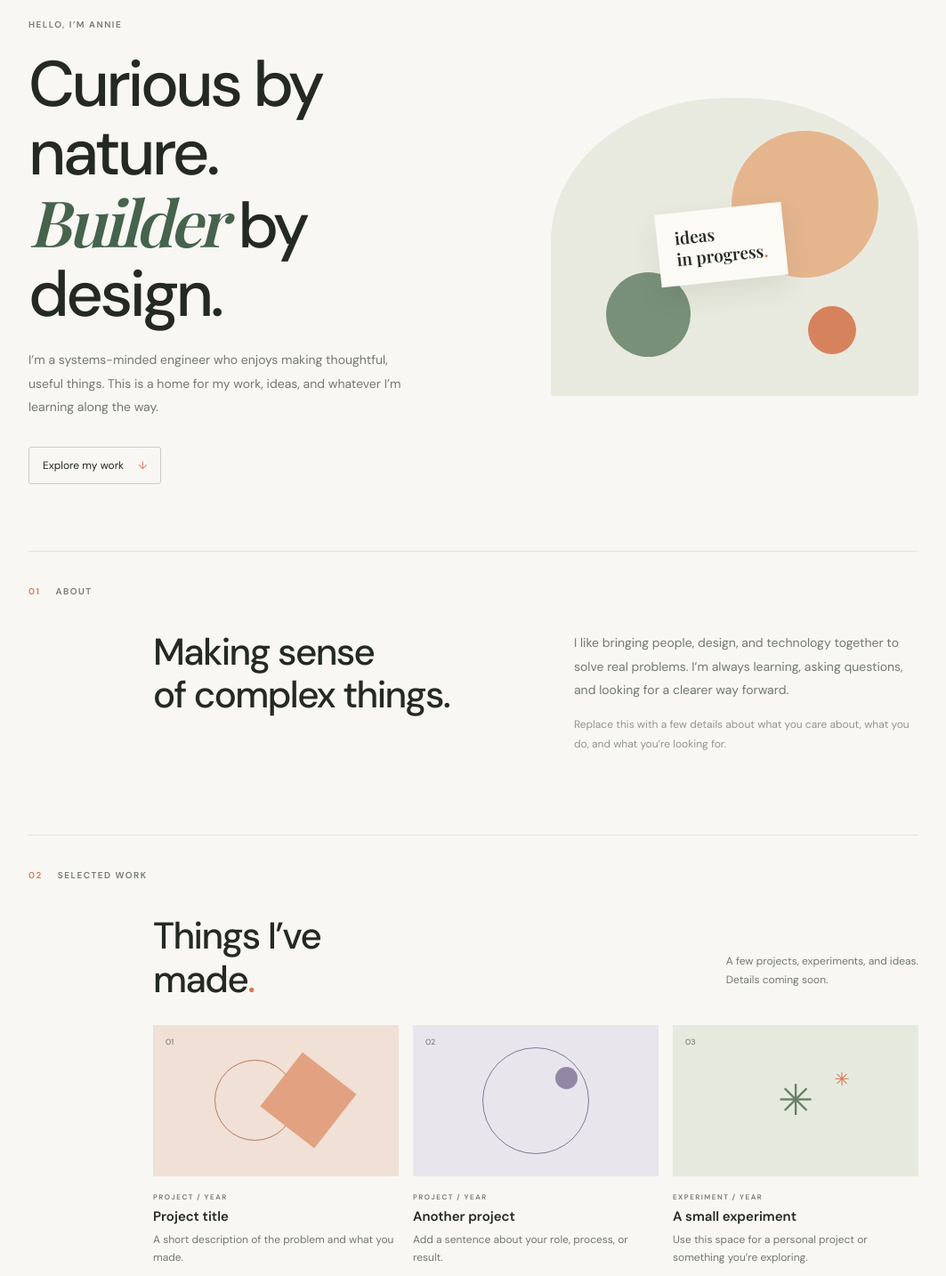
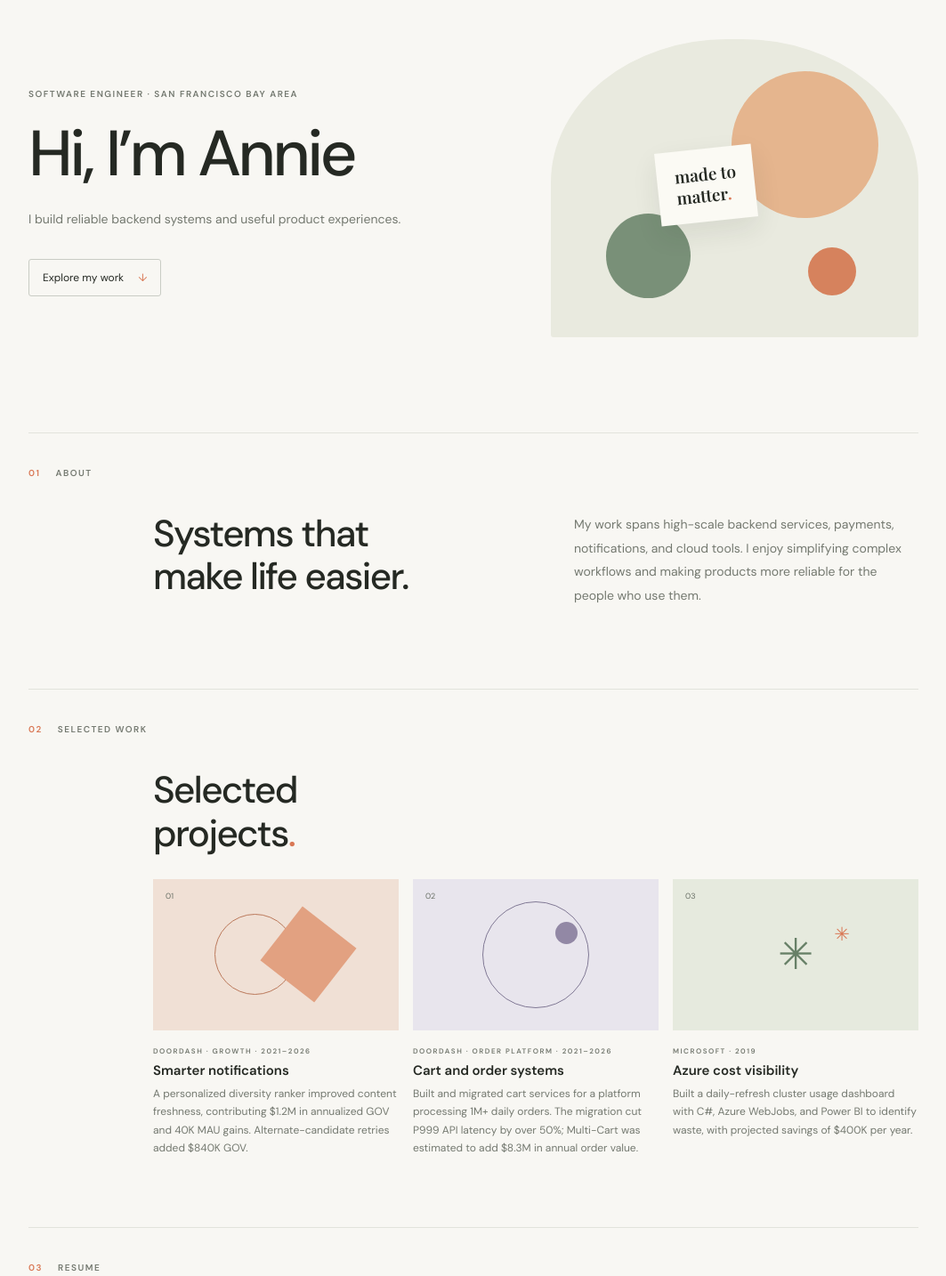
Before and after one commit to zhangium/zhangium.github.io, a plain HTML site: page index.html in a window 1280 px wide. Shown: the part 140-1574 px from the top of the page at 89% size, without its empty margins (108-1171 px from the left). Drawn offline with nearby package versions, Linux system fonts and the light colour scheme; a web font is replaced by a local one.

Commit message:
Polish site copy with resume highlights

```diff
--- a/index.html
+++ b/index.html
@@ -24,24 +24,23 @@
   <main id="home">
     <section class="hero wrap">
       <div class="hero-copy">
-        <p class="eyebrow">HELLO, I’M ANNIE</p>
-        <h1>Curious by nature.<br><em>Builder</em> by design.</h1>
-        <p class="intro">I’m a systems-minded engineer who enjoys making thoughtful, useful things. This is a home for my work, ideas, and whatever I’m learning along the way.</p>
+        <p class="eyebrow">SOFTWARE ENGINEER · SAN FRANCISCO BAY AREA</p>
+        <h1>Hi, I’m Annie</h1>
+        <p class="intro">I build reliable backend systems and useful product experiences.</p>
         <a class="button" href="#work">Explore my work <span aria-hidden="true">↓</span></a>
       </div>
       <div class="hero-art" role="img" aria-label="Abstract shapes in warm colors">
         <span class="shape shape-one"></span><span class="shape shape-two"></span><span class="shape shape-three"></span>
-        <span class="art-note">ideas<br>in progress<span>.</span></span>
+        <span class="art-note">made to<br>matter<span>.</span></span>
       </div>
     </section>
 
     <section class="section wrap" id="about">
       <p class="section-label"><span>01</span> ABOUT</p>
       <div class="section-body">
-        <h2>Making sense<br>of complex things.</h2>
+        <h2>Systems that<br>make life easier.</h2>
         <div class="prose">
-          <p>I like bringing people, design, and technology together to solve real problems. I’m always learning, asking questions, and looking for a clearer way forward.</p>
-          <p class="placeholder">Replace this with a few details about what you care about, what you do, and what you’re looking for.</p>
+          <p>My work spans high-scale backend services, payments, notifications, and cloud tools. I enjoy simplifying complex workflows and making products more reliable for the people who use them.</p>
         </div>
       </div>
     </section>
@@ -49,19 +48,25 @@
     <section class="section wrap" id="work">
       <p class="section-label"><span>02</span> SELECTED WORK</p>
       <div class="section-body work-body">
-        <div class="work-heading"><h2>Things I’ve<br>made<span>.</span></h2><p>A few projects, experiments, and ideas.<br>Details coming soon.</p></div>
+        <div class="work-heading"><h2>Selected<br>projects<span>.</span></h2></div>
         <div class="project-grid">
           <article class="project-card">
             <div class="project-art art-peach"><span class="art-index">01</span><span class="abstract-circle"></span><span class="abstract-square"></span></div>
-            <p class="project-meta">PROJECT / YEAR</p><h3>Project title</h3><p class="project-desc">A short description of the problem and what you made.</p>
+            <p class="project-meta">DOORDASH · GROWTH · 2021–2026</p>
+            <h3>Smarter notifications</h3>
+            <p class="project-desc">A personalized diversity ranker improved content freshness, contributing $1.2M in annualized GOV and 40K MAU gains. Alternate-candidate retries added $840K GOV.</p>
           </article>
           <article class="project-card">
             <div class="project-art art-lilac"><span class="art-index">02</span><span class="orbit"></span><span class="orbit-dot"></span></div>
-            <p class="project-meta">PROJECT / YEAR</p><h3>Another project</h3><p class="project-desc">Add a sentence about your role, process, or result.</p>
+            <p class="project-meta">DOORDASH · ORDER PLATFORM · 2021–2026</p>
+            <h3>Cart and order systems</h3>
+            <p class="project-desc">Built and migrated cart services for a platform processing 1M+ daily orders. The migration cut P999 API latency by over 50%; Multi-Cart was estimated to add $8.3M in annual order value.</p>
           </article>
           <article class="project-card">
             <div class="project-art art-green"><span class="art-index">03</span><span class="sparkle">✳</span><span class="sparkle small">✳</span></div>
-            <p class="project-meta">EXPERIMENT / YEAR</p><h3>A small experiment</h3><p class="project-desc">Use this space for a personal project or something you’re exploring.</p>
+            <p class="project-meta">MICROSOFT · 2019</p>
+            <h3>Azure cost visibility</h3>
+            <p class="project-desc">Built a daily-refresh cluster usage dashboard with C#, Azure WebJobs, and Power BI to identify waste, with projected savings of $400K per year.</p>
           </article>
         </div>
       </div>
```
